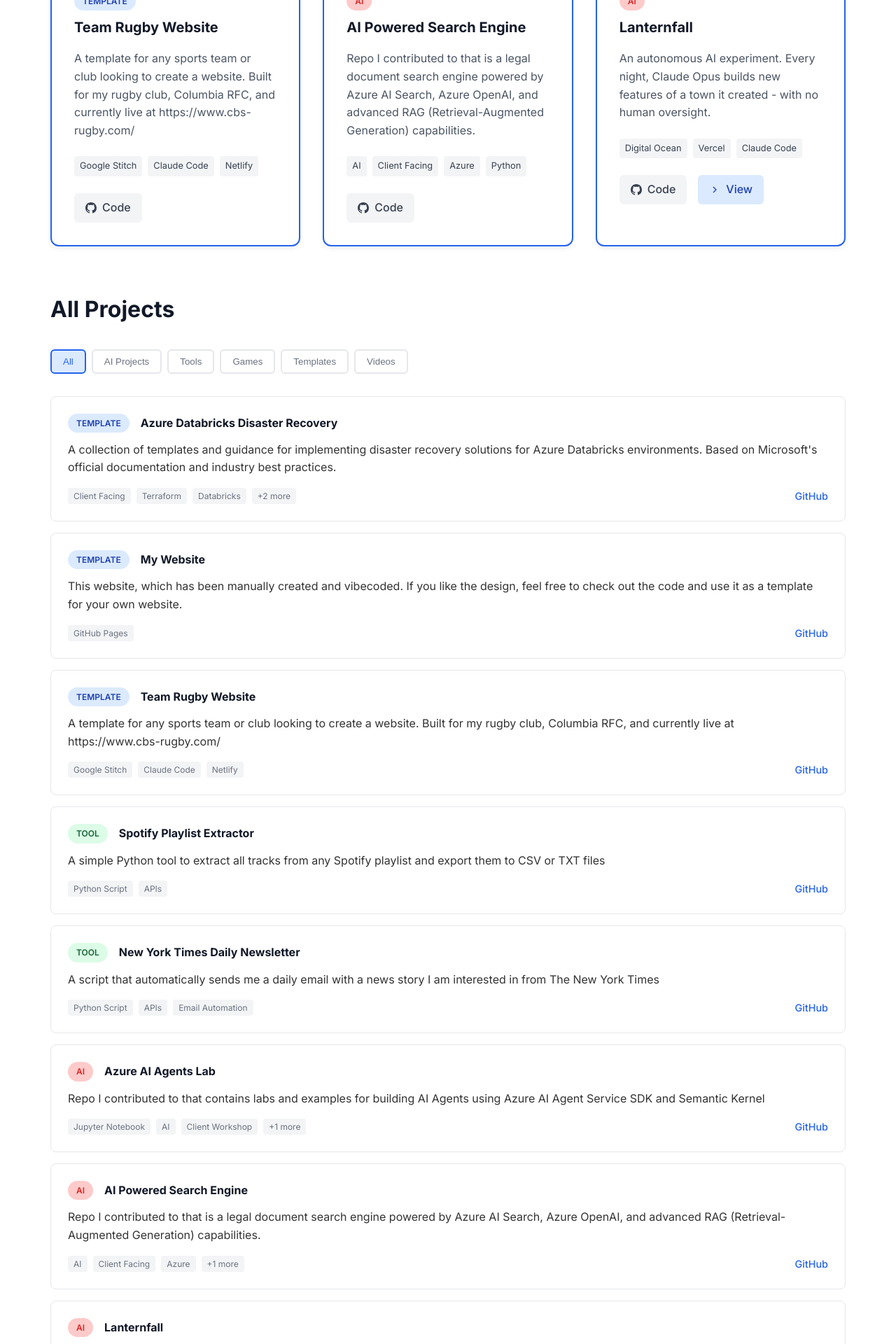
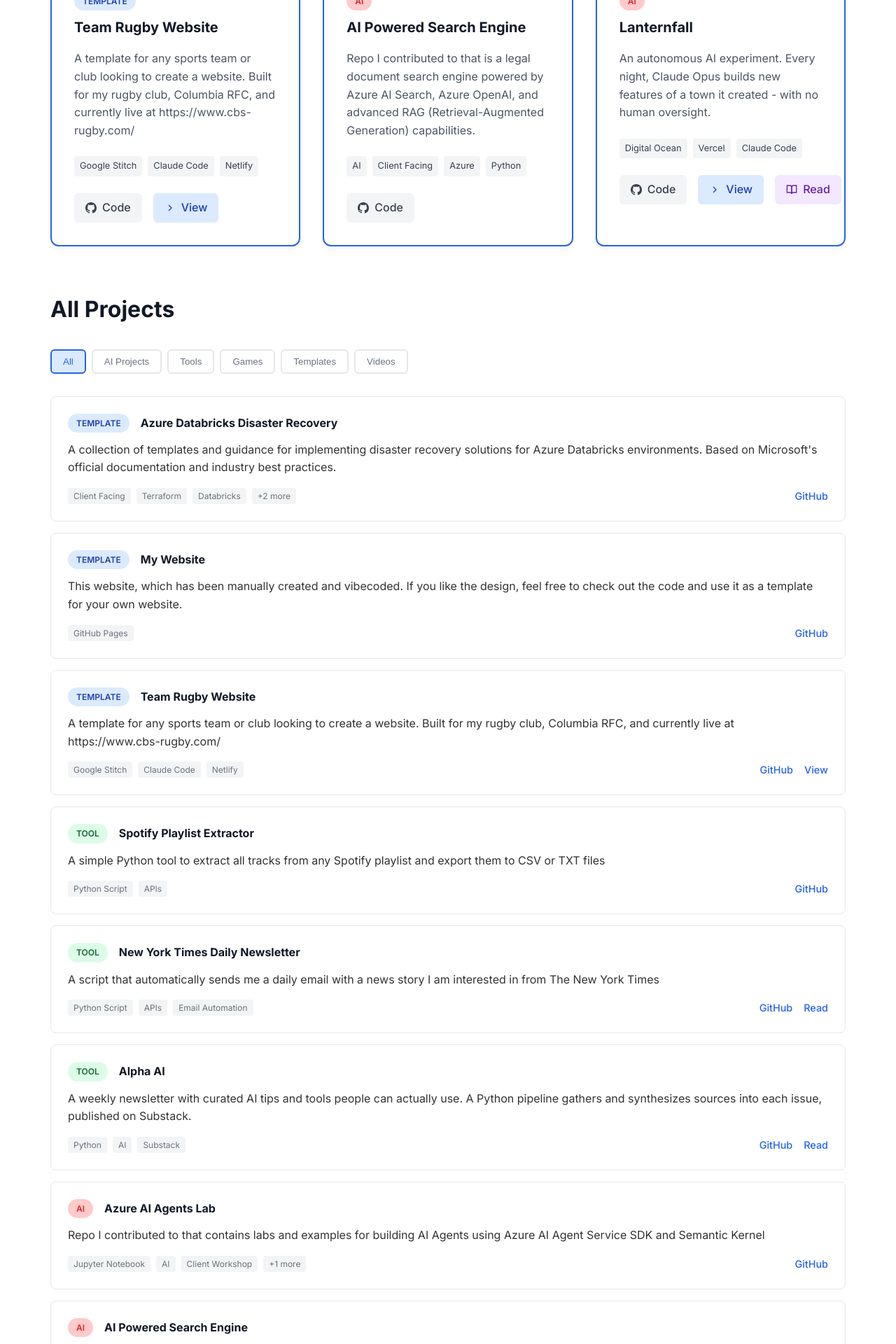
Before and after one commit to jmozden3/jmozden3.github.io, a Jekyll site: the page built from projects.html, in a window 1280 px wide. Shown: the part 481-2401 px from the top of the page at 70% size. Built offline with Jekyll 4.4.1, drawn with Linux system fonts in a browser that asks for light colours.

Commit message:
Add Alpha AI project and Read/View buttons to projects page
Co-Authored-By: Claude Fable 5 <noreply@anthropic.com>

```diff
--- a/_data/projects.yml
+++ b/_data/projects.yml
@@ -18,6 +18,7 @@
 - name: "Team Rugby Website"
   type: "template"
   github: "https://github.com/CBS-RFC/website"
+  link: "https://www.cbs-rugby.com/"
   description: "A template for any sports team or club looking to create a website. Built for my rugby club, Columbia RFC, and currently live at https://www.cbs-rugby.com/"
   tech: ["Google Stitch", "Claude Code", "Netlify"]
   featured: true
@@ -32,8 +33,17 @@
 - name: "New York Times Daily Newsletter"
   type: "tool"
   github: "https://github.com/jmozden3/nyt-daily-newsletter"
+  read: "https://joemozden.com/tech/2025/12/09/nyt-newsletter-journal.html"
   description: "A script that automatically sends me a daily email with a news story I am interested in from The New York Times"
   tech: ["Python Script","APIs", "Email Automation"]
+  featured: false
+
+- name: "Alpha AI"
+  type: "tool"
+  github: "https://github.com/jmozden3/alpha-ai"
+  read: "https://alphaainewsletter.substack.com/"
+  description: "A weekly newsletter with curated AI tips and tools people can actually use. A Python pipeline gathers and synthesizes sources into each issue, published on Substack."
+  tech: ["Python", "AI", "Substack"]
   featured: false
 
 - name: "Azure AI Agents Lab"
@@ -54,6 +64,7 @@
   type: "ai"
   link: "https://lanternfall.joemozden.com/"
   github: "https://github.com/jmozden3/project-tenochtitlan"
+  read: "https://joemozden.com/tech/2026/07/05/lanternfall.html"
   description: "An autonomous AI experiment. Every night, Claude Opus builds new features of a town it created - with no human oversight."
   tech: ["Digital Ocean", "Vercel", "Claude Code"]
   featured: true
--- a/projects.html
+++ b/projects.html
@@ -66,6 +66,15 @@ permalink: /projects/
                                     Play
                                 </a>
                             {% endif %}
+                            {% if project.read %}
+                                <a href="{{ project.read }}" target="_blank" rel="noopener" class="project-link read">
+                                    <svg width="16" height="16" viewBox="0 0 24 24" fill="none" stroke="currentColor" stroke-width="2">
+                                        <path d="M2 3h6a4 4 0 0 1 4 4v14a3 3 0 0 0-3-3H2z"/>
+                                        <path d="M22 3h-6a4 4 0 0 0-4 4v14a3 3 0 0 1 3-3h7z"/>
+                                    </svg>
+                                    Read
+                                </a>
+                            {% endif %}
                         </div>
                     </div>
                 {% endfor %}
@@ -119,6 +128,9 @@ permalink: /projects/
                                 {% endif %}
                                 {% if project.play %}
                                     <a href="{{ project.play }}" target="_blank" rel="noopener">Play</a>
+                                {% endif %}
+                                {% if project.read %}
+                                    <a href="{{ project.read }}" target="_blank" rel="noopener">Read</a>
                                 {% endif %}
                             </div>
                         </div>
@@ -263,6 +275,11 @@ permalink: /projects/
 .project-link.play {
     background: #fef3c7;
     color: #92400e;
+}
+
+.project-link.read {
+    background: #f3e8ff;
+    color: #6b21a8;
 }
 
 .project-link:hover {
```
